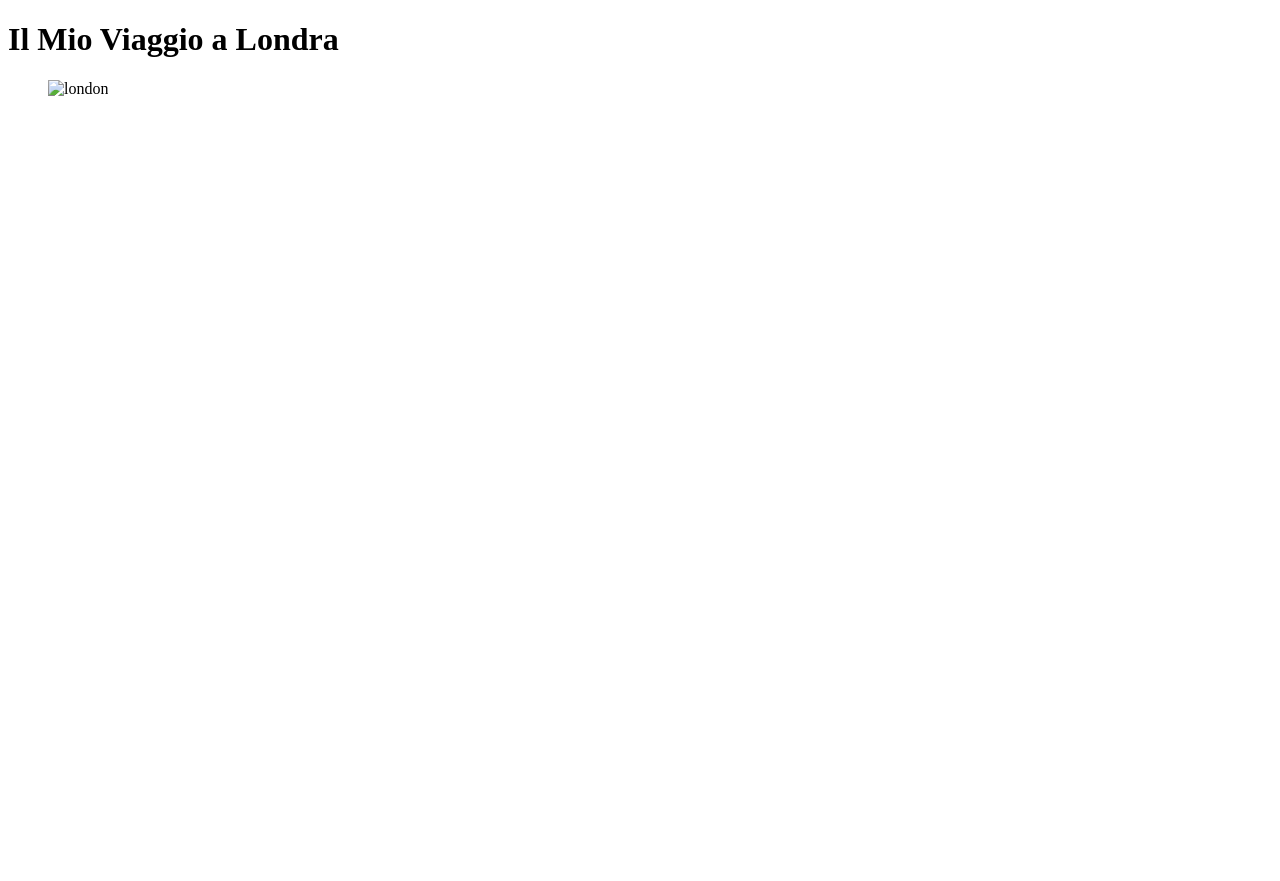
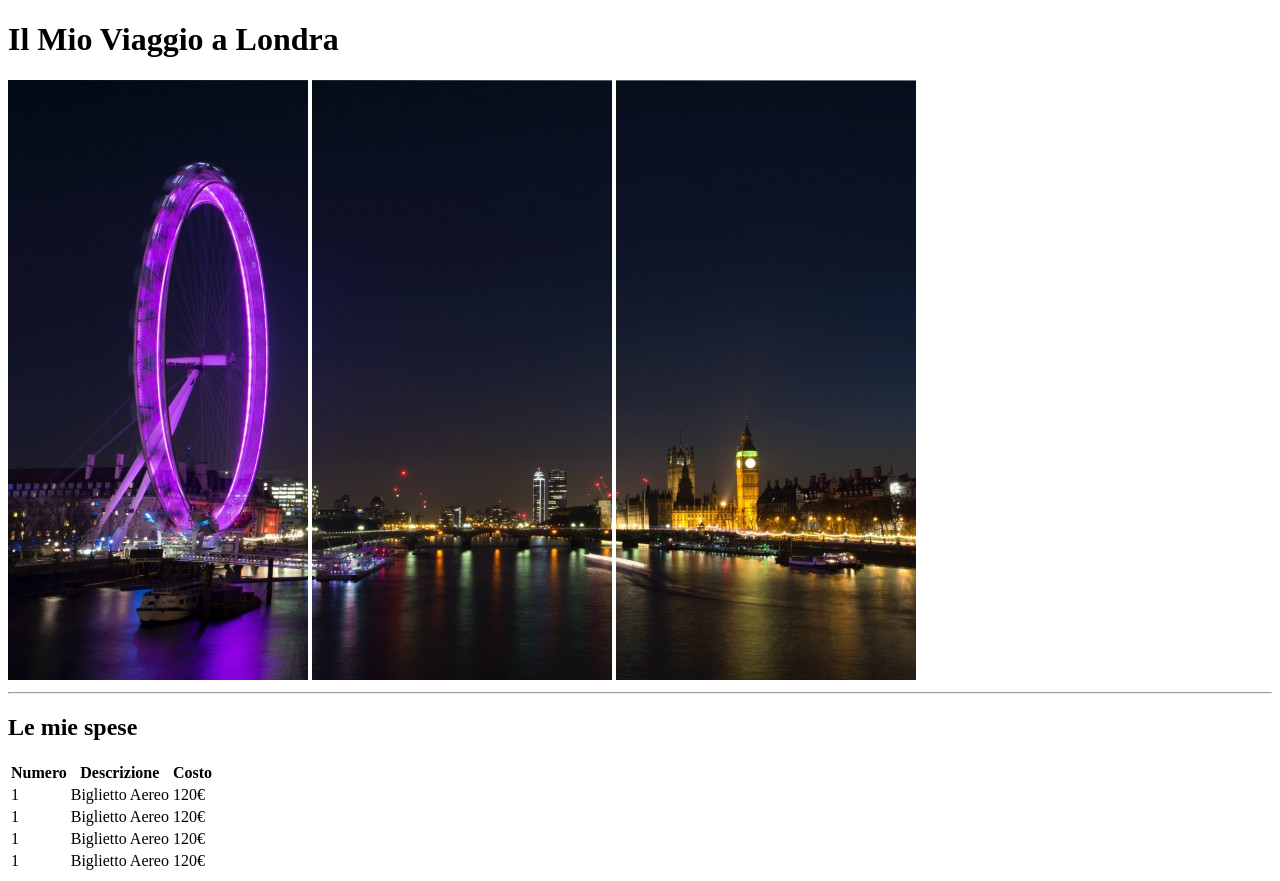
Before and after one commit to PietroDeBianchi/html-london-trip, a plain HTML site: page index.html in a window 1280 px wide. Before the commit the page ends 800 px from the top, so only its background shows below. Drawn offline with Linux system fonts and the light colour scheme.

Commit message:
table done

```diff
--- a/index.html
+++ b/index.html
@@ -10,9 +10,47 @@
     <header>
         <h1>Il Mio Viaggio a Londra</h1>
     </header>
-    <figure>
-        <img src="0.jpg" alt="london"/>
-    </figure>
 
+     <img src="img/0.jpg" alt="london"/>
+     <img src="img/1.jpg" alt="london"/>
+     <img src="img/2.jpg" alt="london"/>
+     <hr/>
+
+    <main>
+        <section id="table">
+            <h2>Le mie spese</h2>
+            <table>
+                <tr>
+                  <th>Numero</th>
+                  <th>Descrizione</th>
+                  <th>Costo</th>
+                </tr>
+                <tr>
+                  <td>1</td>
+                  <td>Biglietto Aereo</td>
+                  <td>120€</td>
+                </tr>
+                <tr>
+                  <td>1</td>
+                  <td>Biglietto Aereo</td>
+                  <td>120€</td>
+                </tr>
+                <tr>
+                  <td>1</td>
+                  <td>Biglietto Aereo</td>
+                  <td>120€</td>
+                </tr>
+                <tfoot>
+                  <td>1</td>
+                  <td>Biglietto Aereo</td>
+                  <td>120€</td>
+                </tfoot>
+            </table>
+        </section>
+    </main>
+
+    <footer>
+
+    </footer>
 </body>
 </html>
```
